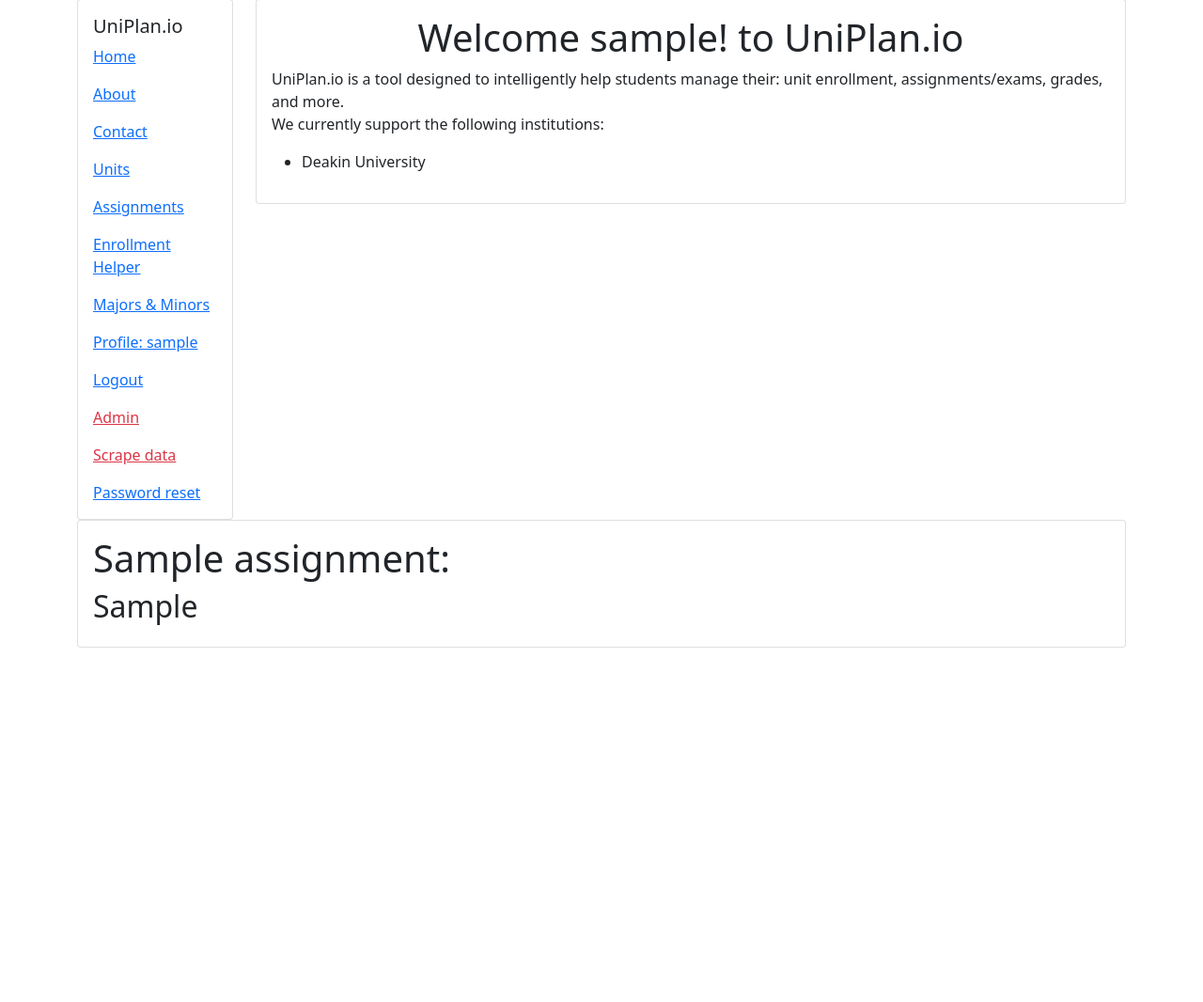
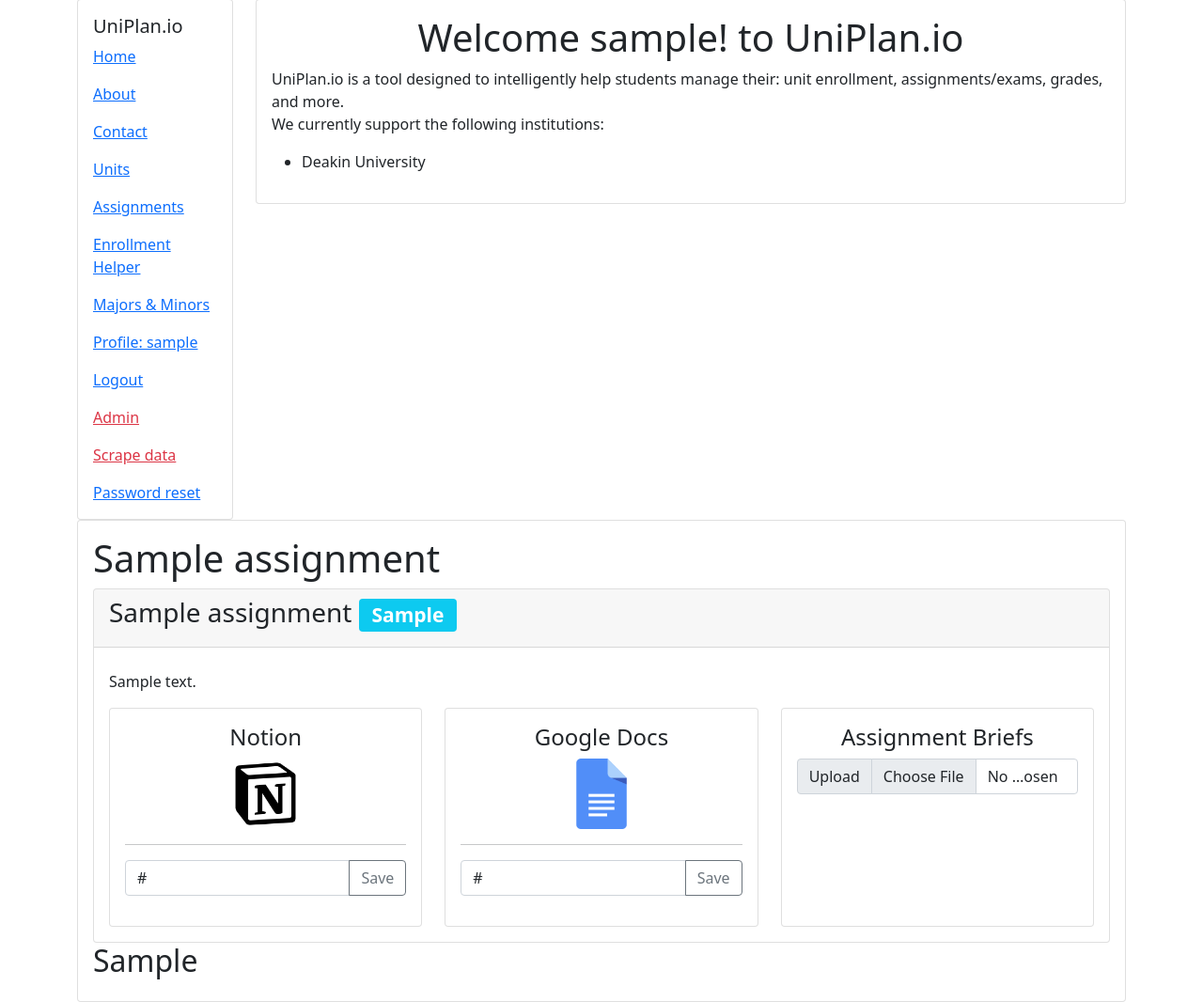
Before and after one commit to illegalbyte/uniplan, a Django app: page /assignments/1/ in a window 1280 px wide. Shown: the part 25-1091 px from the top of the page at 94% size. Before the commit the page ends 714 px from the top, so only its background shows below. Run offline with Django 4.2, Linux system fonts and the light colour scheme; a user stored in the database is signed in; tables that the repository leaves empty hold one stand-in row (values such as "Sample post"); some libraries are stand-ins or nearby versions.

Commit message:
save links to notion/google docs working

```diff
--- a/app_uniplan/templates/app_uniplan/assignment_detail.html
+++ b/app_uniplan/templates/app_uniplan/assignment_detail.html
@@ -4,8 +4,132 @@
 
 
 {% block content %}
+{% load static %}
 
-<h1>{{assignment.title}}: {{assignment.unit}} </h1>
+<h1>{{assignment.title}} <span class="badge bg-secondary">{{assignment.unit}}</span></h1>
+{% comment %} card {% endcomment %}
+<div class="card">
+	<div class="card-header">
+		<h3 class="card-title">{{assignment.title}} <span class="badge bg-info">{{assignment.task_type}}</span></h3>
+	</div>
+	<div class="card-body">
+		<h4 class="card-title">{{assignment.unit}}</h4>
+		<p class="card-text">{{assignment.description}}</p>
+		<div class="row">
+			<div class="col">
+				<div class="card h-100">
+					<div class="card-body">
+						<h4 class="card-title text-center">Notion</h4>
+						<center><img class="w-25 h-25" src="{% static "img/notion.png" %}" alt="Notion Logo"></center>
+						<hr>
+						<form class="data-form">
+							<div class="input-group mb-3">
+								<input data-type="user_notion_url" type="url" {% if assignment.user_notion_url %}value="{{assignment.user_notion_url}}"{% endif %} class="form-control" placeholder="Link to your Notion" aria-label="Link to notion document" aria-describedby="button-addon2">
+								<button class="btn btn-outline-secondary" type="submit" id="button-save-notion">Save</button>
+							</div>
+							<div id="alert" role="alert"></div>
+						</form>
+					</div>
+				</div>
+			</div>
+			<div class="col">
+				<div class="card h-100">
+					<div class="card-body">
+						<h4 class="card-title text-center">Google Docs</h4>
+						<center><img class="w-25 h-25" src="{% static "img/docs.png" %}" alt="Google Docs icon"></center>
+						<hr>
+						<form class="data-form">
+							<div class="input-group mb-3">
+								<input data-type="user_googledoc_url" type="url" {% if assignment.user_googledoc_url %}value="{{assignment.user_googledoc_url}}"{% endif %} class="form-control" placeholder="Link to your Google Doc" aria-label="Link to notion document" aria-describedby="button-addon2" >
+								<button class="btn btn-outline-secondary" type="submit" id="button-save-notion">Save</button>
+							</div>
+							<div id="alert" role="alert"></div>
+						</form>
+					</div>
+				</div>
+			</div>
+			<div class="col">
+				<div class="card h-100">
+					<div class="card-body">
+						<h4 class="card-title text-center">Assignment Briefs</h4>
+						<div class="input-group mb-3">
+  							<label class="input-group-text" for="inputGroupFile01">Upload</label>
+  							<input type="file" class="form-control" id="inputGroupFile01">
+						</div>
+					</div>
+				</div>
+			</div>
+		</div>
+
+	</div>
+</div>
+
+<script>
+
+$(document).ready( function () {
+	$('.data-form').submit(function(event) {
+		event.preventDefault();
+
+		var value = $(this).find('input').val();
+		var data_type = $(this).find('input').data('type');
+		var API_STATUS = APIcall({{assignment.id}}, data_type, value)
+		console.log(API_STATUS);
+		if (API_STATUS) {
+			// get the alert div
+			#TODO: FIX BUGS WITH DISPLAYING CORRECT ALERTS!
+			console.log("RAN SUCCESS")
+			var alert = $(this).find("#alert");
+			alert.removeClass("alert alert-danger");
+			alert.addClass("alert alert-success");
+			alert.text("Successfully saved");
+		} else {
+			// get the alert div
+			console.log("RAN ERROR")
+			var alert = $(this).find("#alert");
+			alert.removeClass("alert alert-success");
+			alert.addClass("alert alert-danger");
+			alert.text(API_STATUS + " Error: URL may not be valid");
+		}
+	});
+});
+
+
+var return_value = false;
+function APIcall(id, data_type, value) {
+	ajax_data = {
+		'id': id,
+		'csrfmiddlewaretoken': '{{ csrf_token }}',
+	}
+	ajax_data[data_type] = value;
+	$.ajax({
+		url: `{% url "assignment_api" %}?pk={id}`,
+		type:"PATCH",
+		headers: {
+			'X-CSRFToken': '{{ csrf_token }}'
+		},
+		data: ajax_data,
+		success: function(data) {
+			console.log(data);
+			return_value = true;
+		},
+		error: function(data) {
+			console.log(data);
+			return_value = data['responseText'];
+		}
+	})
+	.done(function(data) {
+		console.log("Successful API call!");
+	})
+	.fail(function(data) {
+		console.log(data['responseText']);
+
+	});
+	return return_value;
+
+}
+
+</script>
+
 
 
 <h2>{{assignment.task_type}}</h2>
```
Also changed, not shown: app_uniplan/static/img/docs.png (added).
